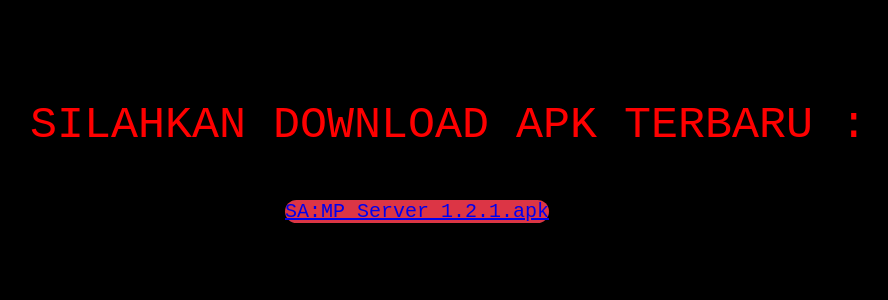
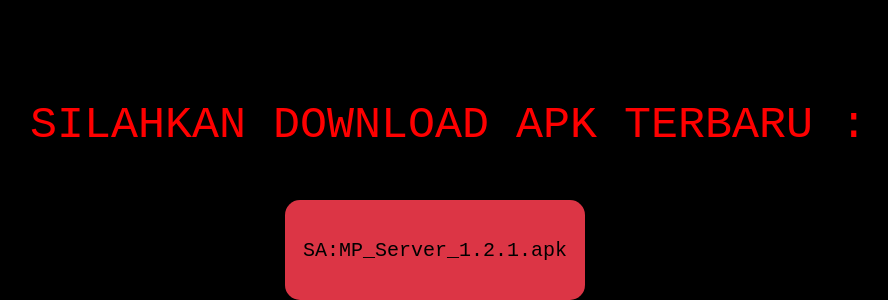
Before and after one commit to AleeWongk4/SAMP-SERVER-GENERATOR, a plain HTML site: page index.html in a window 1280 px wide. Shown: the part 500-800 px from the top of the page, without its empty margins (40-928 px from the left). Drawn offline with Linux system fonts and the light colour scheme.

Commit message:
Update index.html

```diff
--- a/index.html
+++ b/index.html
@@ -33,7 +33,7 @@ body {
 <a id="downloadnewapk" style="color:red; font-family:monospace; font-size:45px;">SILAHKAN DOWNLOAD APK TERBARU :</a>
 </div>
 <div id="sampserverapk" style="position:absolute; left:325px; top:700px;">
-<a href="/files/spam/SAMP_Server_v1.2.1.apk?raw=true><button id="sampserverapk" class="button"> SA:MP_Server_1.2.1.apk </button></a>
+<a href="/files/spam/SAMP_Server_v1.2.1.apk?raw=true"><button id="sampserverapk" class="button"> SA:MP_Server_1.2.1.apk </button></a>
 </div>
 </body>
 </html>
```
